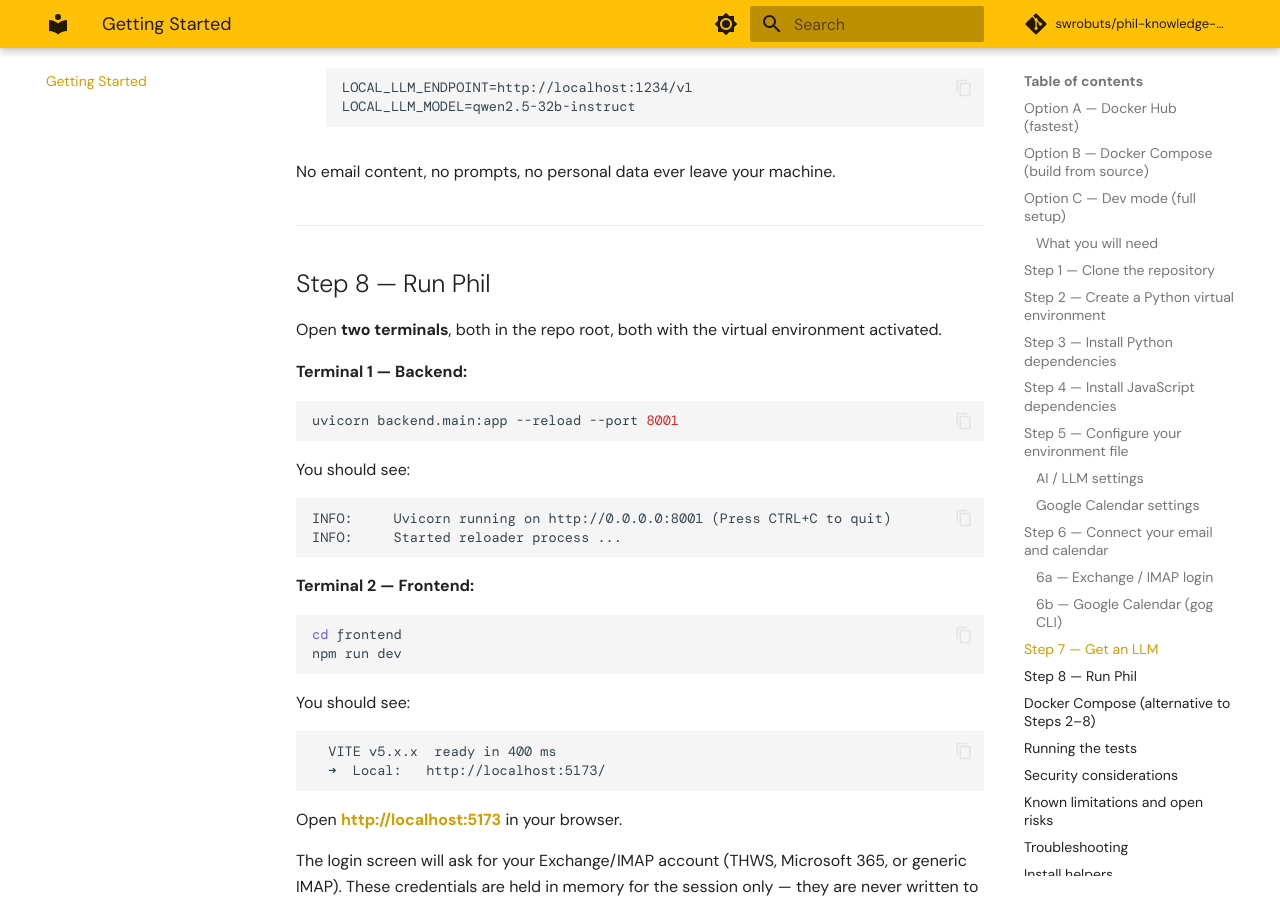
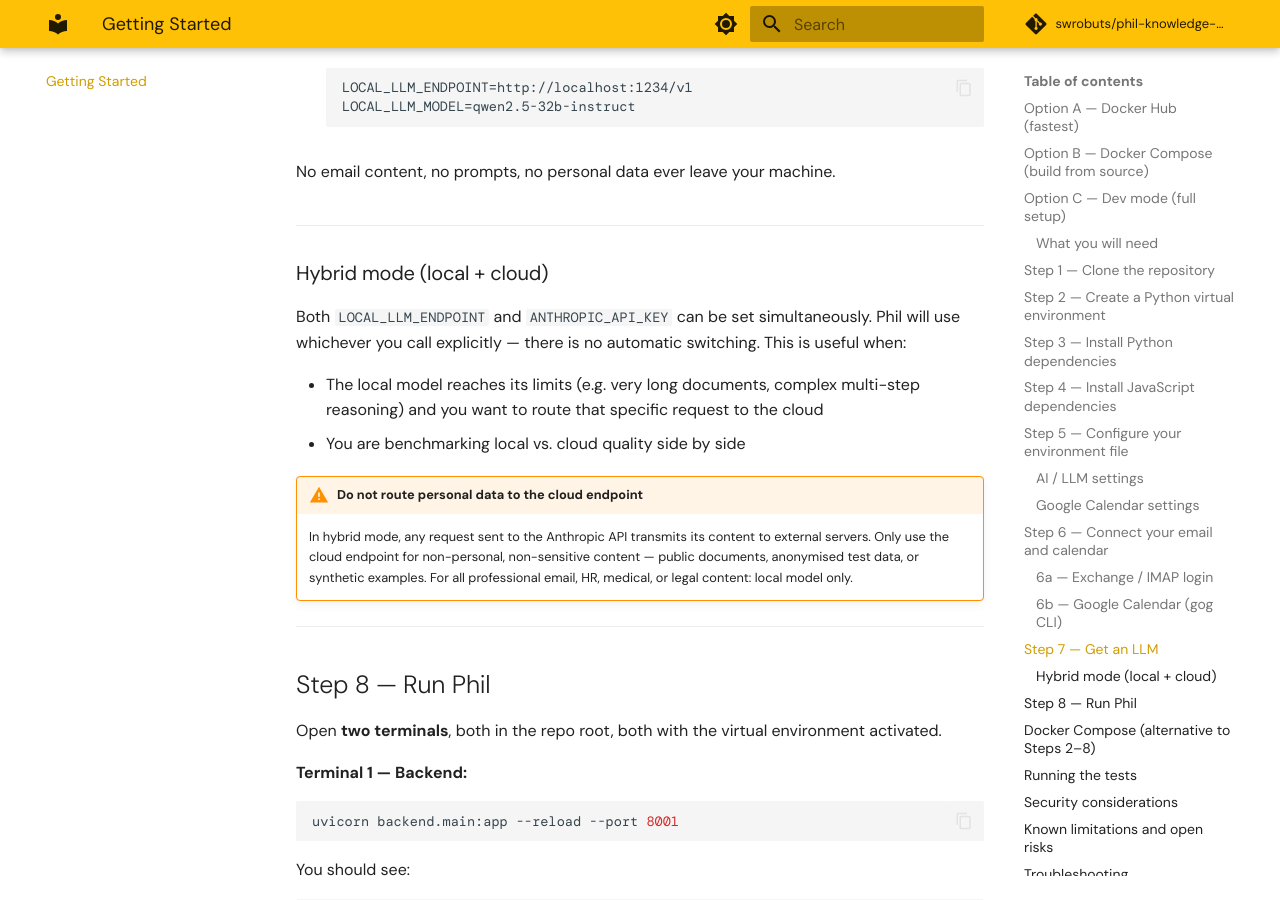
Before and after one commit to swrobuts/phil-website, an MkDocs documentation site: the page built from docs/setup.md, in a window 1280 px wide and 900 px high, scrolled down 7512 px. Built offline with MkDocs 1.6.1 and Material for MkDocs 9.7.7, drawn with Linux system fonts in a browser that asks for light colours; some web fonts are replaced; comment, search, counter and statistics services are not loaded.

Commit message:
docs: add hybrid LLM scenario with DSGVO caveat — local default, cloud only for non-personal use cases

```diff
--- a/docs/setup.md
+++ b/docs/setup.md
@@ -366,6 +366,18 @@ The Anthropic Claude API is supported as a **technical reference and quality bas
 
 ---
 
+### Hybrid mode (local + cloud)
+
+Both `LOCAL_LLM_ENDPOINT` and `ANTHROPIC_API_KEY` can be set simultaneously. Phil will use whichever you call explicitly — there is no automatic switching. This is useful when:
+
+- The local model reaches its limits (e.g. very long documents, complex multi-step reasoning) and you want to route that specific request to the cloud
+- You are benchmarking local vs. cloud quality side by side
+
+!!! warning "Do not route personal data to the cloud endpoint"
+    In hybrid mode, any request sent to the Anthropic API transmits its content to external servers. Only use the cloud endpoint for non-personal, non-sensitive content — public documents, anonymised test data, or synthetic examples. For all professional email, HR, medical, or legal content: local model only.
+
+---
+
 ## Step 8 — Run Phil
 
 Open **two terminals**, both in the repo root, both with the virtual environment activated.
--- a/index.html
+++ b/index.html
@@ -878,7 +878,7 @@
         <span class="tech-card-label">Hybrid LLM Architecture</span>
         <h3>Cloud or local — you decide</h3>
         <p>Phil's <code>LLMClient</code> class supports both a local LM Studio endpoint (<code>localhost:1234/v1</code>) and the Anthropic cloud API. You configure which one to use in <code>backend/.env</code> — local is the recommended default for cost and data-privacy reasons.</p>
-        <p>This enables two real deployment scenarios: <strong>local-only</strong> (open-source model, no internet required, fully DSGVO-compliant) and <strong>cloud reference</strong> (Anthropic Claude for benchmarking and demos where local hardware is unavailable).</p>
+        <p>This enables three deployment scenarios: <strong>local-only</strong> (open-source model, fully DSGVO-compliant — recommended default), <strong>cloud reference</strong> (Anthropic Claude for benchmarking and demos), and <strong>hybrid</strong> (local for personal data, cloud for non-sensitive tasks where the local model reaches its limits — e.g. very long documents or complex multi-step reasoning). In hybrid mode, ensure no personal or sensitive data is routed to the cloud endpoint.</p>
         <p>LM Studio runs as a desktop application and serves any GGUF-quantised model as a REST API. <strong>Qwen2.5-32B-Instruct at Q4_K_M quantisation</strong> fits in 22 GB of unified memory and produces approximately 22 tokens per second on Apple M4 Pro — sufficient for real-time chat.</p>
       </div>
 
```
